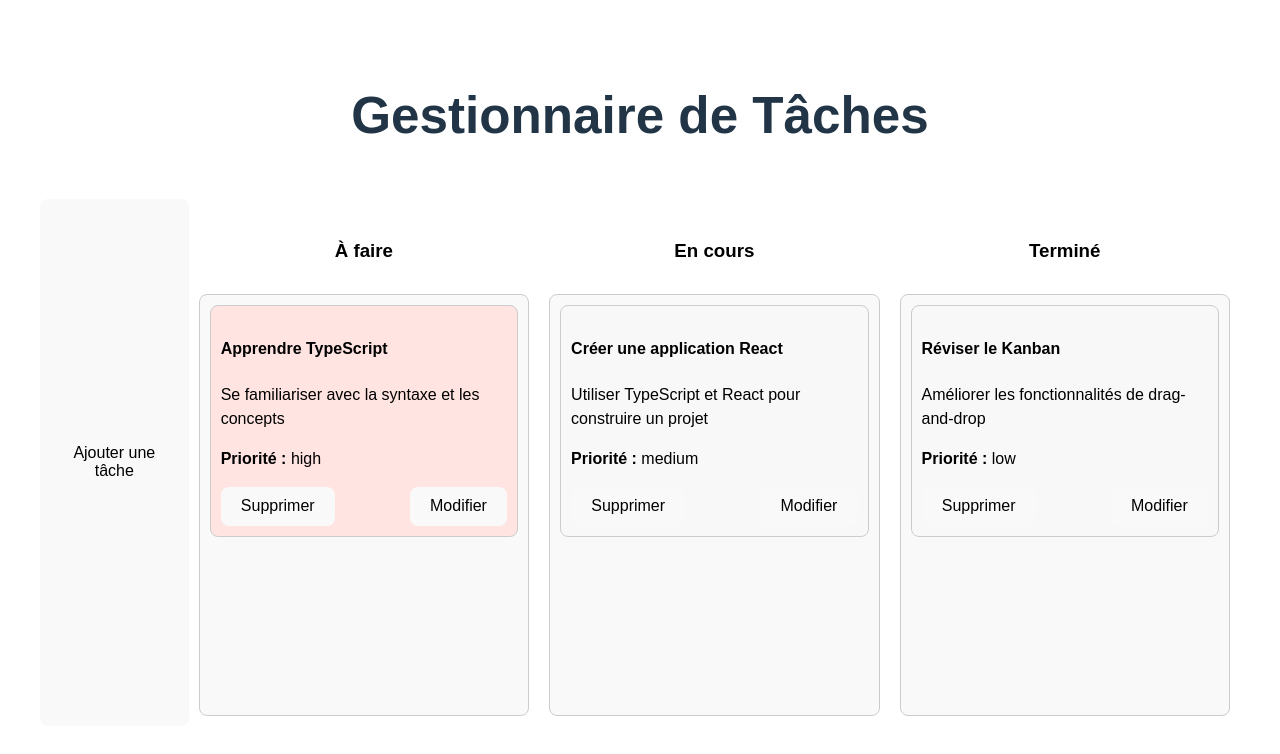
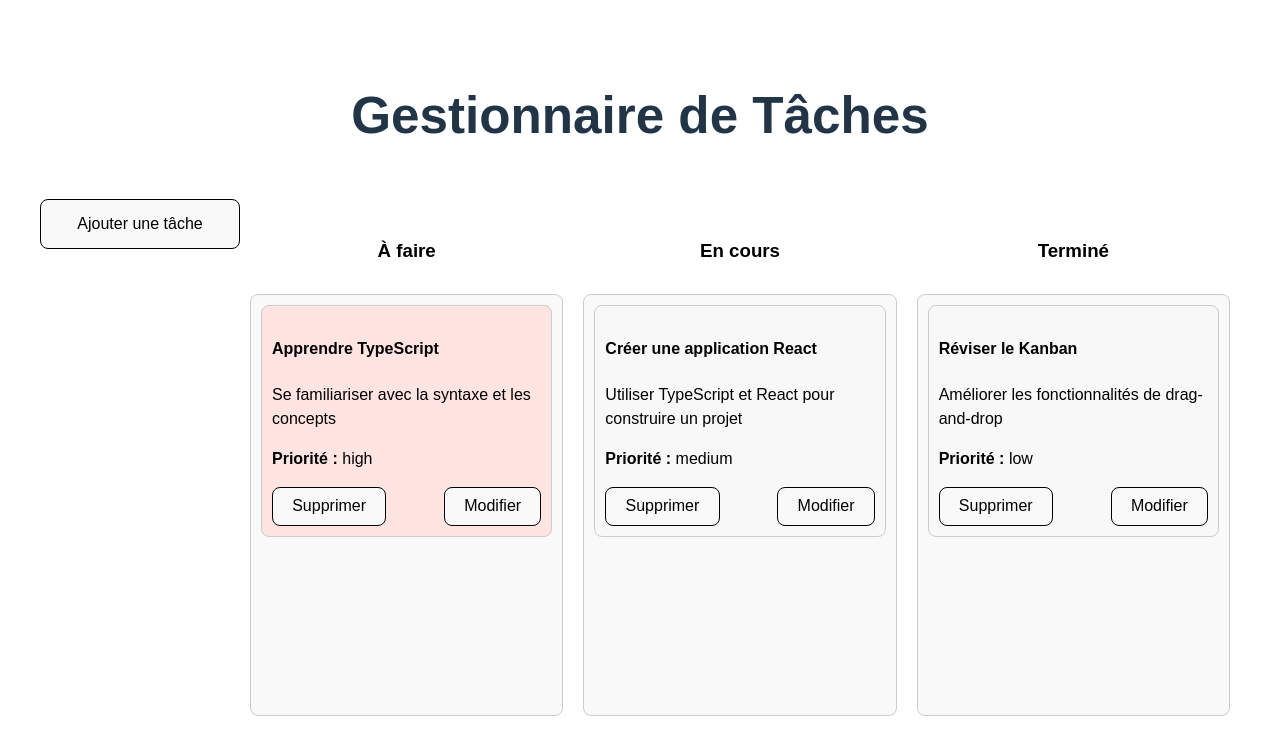
Before and after one commit to PierreValadeau/TodoList, a React (Vite) app: page / in a window 1280 px wide. Shown: the top 754 px of the page. Built offline with nearby package versions, Linux system fonts and the light colour scheme.

Commit message:
fixing button

```diff
--- a/src/components/TaskBoard.tsx
+++ b/src/components/TaskBoard.tsx
@@ -67,7 +67,9 @@ const TaskBoard: React.FC = () => {
 
   return (
     <div style={{ padding: "20px", fontFamily: "Arial, sans-serif", display: "flex",}}>
-      <button onClick={() => addTask("Nouvelle tâche")}>Ajouter une tâche</button>
+      <div>
+      <button className="buttonAddTask" onClick={() => addTask("Nouvelle tâche")}>Ajouter une tâche</button>
+      </div>
       <DragDropContext onDragEnd={onDragEnd}>
         <div className="column">
           <TaskColumn
--- a/src/index.css
+++ b/src/index.css
@@ -45,12 +45,11 @@ h1 {
 
 button {
   border-radius: 8px;
-  border: 1px solid transparent;
+  border: 1px solid black;
   padding: 0.6em 1.2em;
   font-size: 1em;
   font-weight: 500;
   font-family: inherit;
-  background-color: #1a1a1a;
   cursor: pointer;
   transition: border-color 0.25s;
 }
@@ -71,6 +70,15 @@ button:focus-visible {
   display: flex;
 
 }
+
+.buttonAddTask{
+  height: 50px;
+  padding: 10px;
+  width: 200px;
+
+}
+
+
 @media (prefers-color-scheme: light) {
   :root {
     color: #213547;
```
